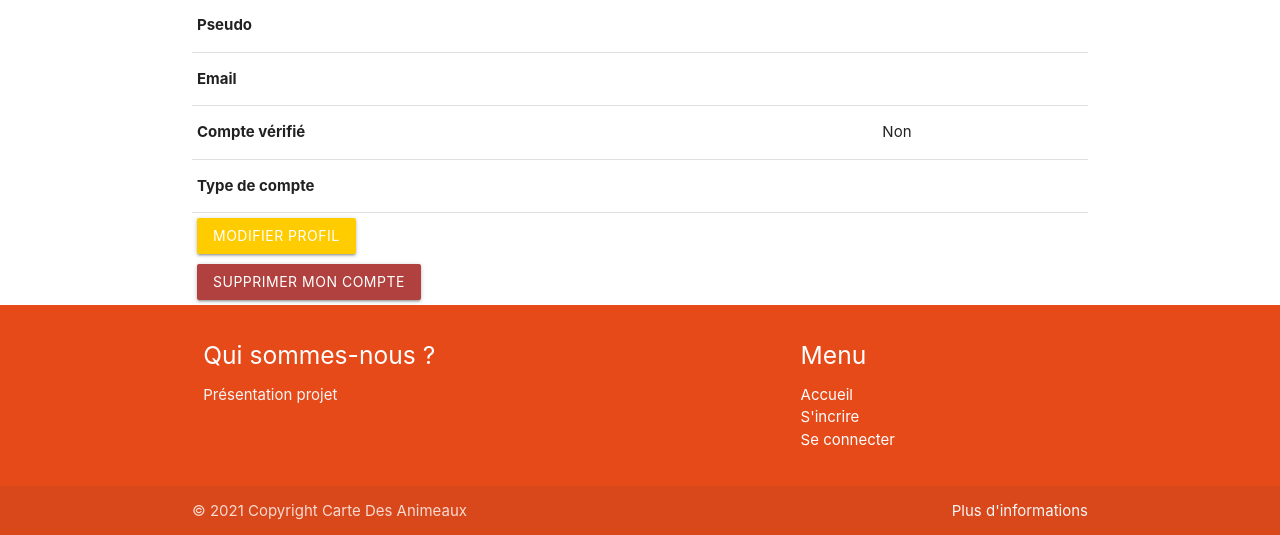
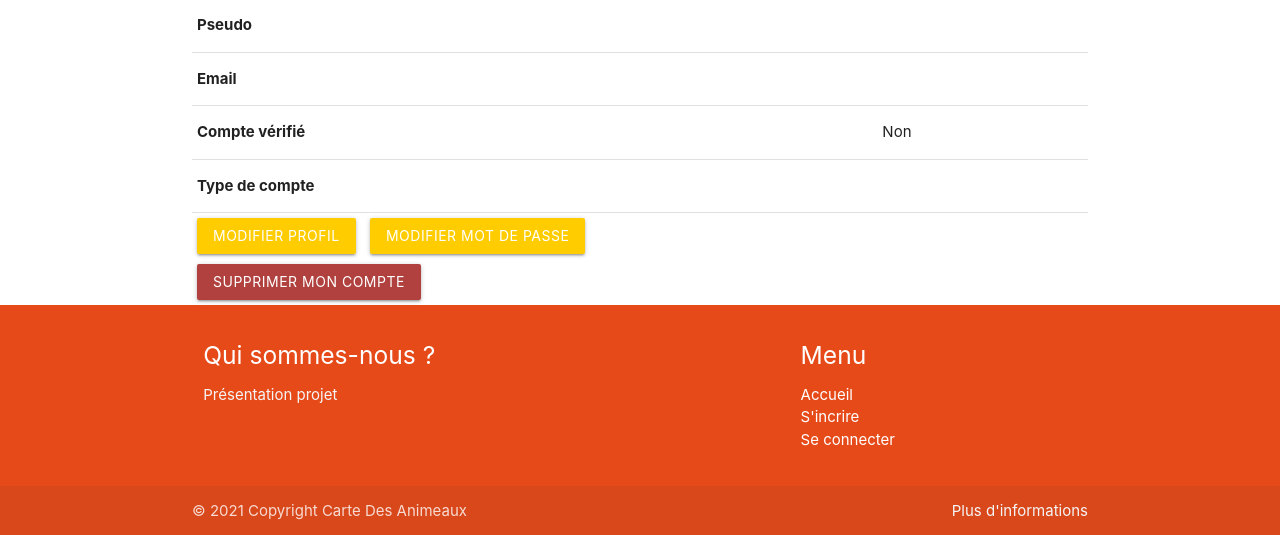
Before and after one commit to christmknd/PA-4IWJ-Grp1, a Symfony app: template app/templates/user/show.html.twig in a window 1280 px wide. Shown: the part 201-736 px from the top of the page. Run offline with Twig, Linux system fonts and the light colour scheme; the template is opened without the code that fills it, so the values that code supplies are empty; some libraries are stand-ins or nearby versions.

Commit message:
Modification Mot de passe valide

```diff
--- a/app/templates/user/show.html.twig
+++ b/app/templates/user/show.html.twig
@@ -39,5 +39,11 @@
     </button>
     </a>
 
+    <a href="{{ path('app_forgot_password_request') }}">
+        <button style ="background-color:#ffcc00; margin: 5px" class="btn">
+            Modifier mot de passe
+        </button>
+    </a>
+
     {{ include('user/_delete_form.html.twig') }}
 {% endblock %}
```
